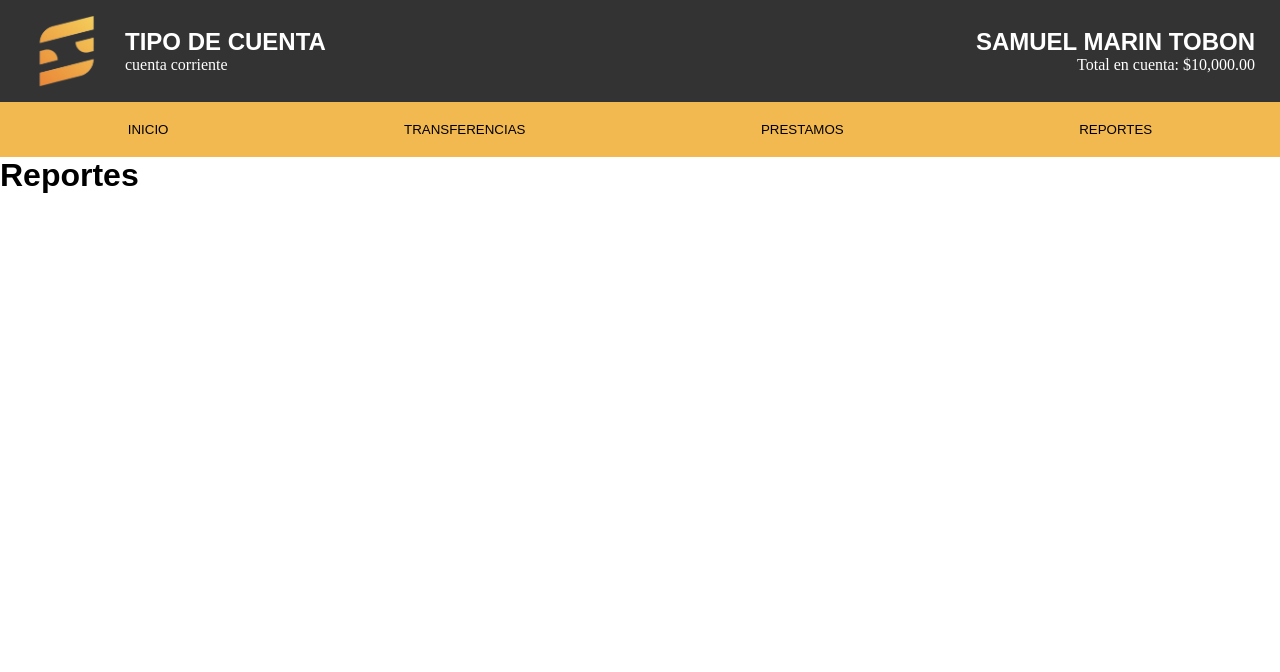
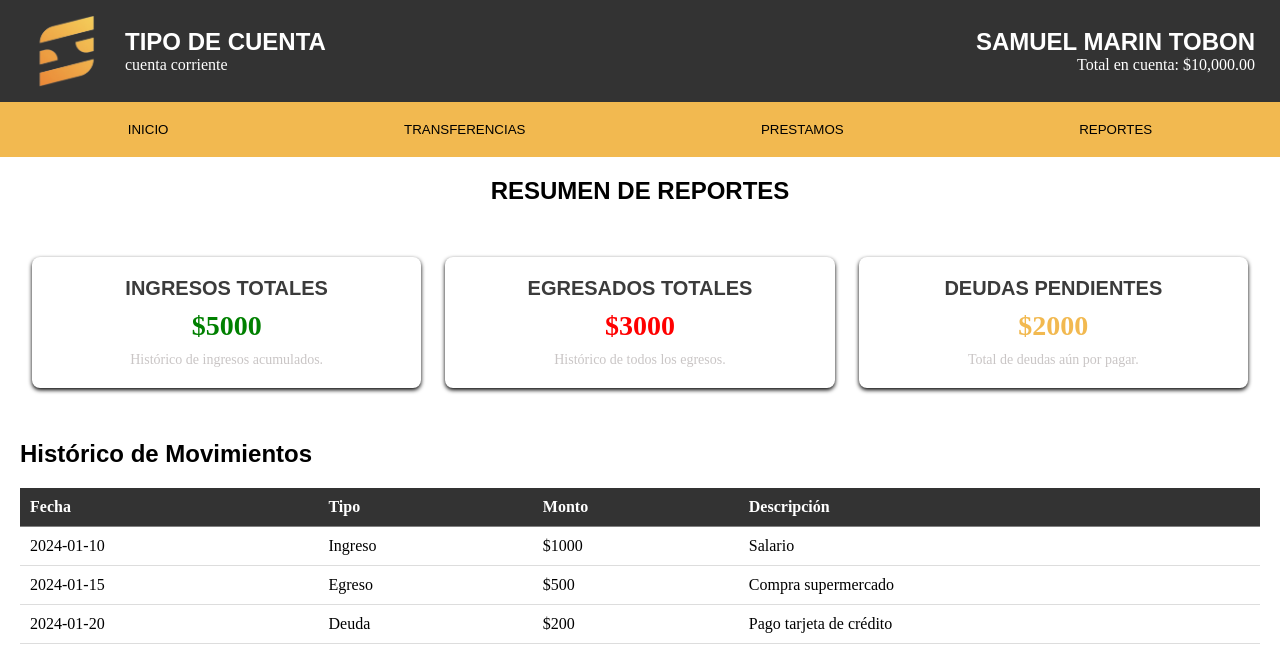
Before and after one commit to SamuelMarinTobon/ProyectoFinalWeb, a React (Vite) app: page /reportes in a window 1280 px wide. Shown: the top 672 px of the page. Built offline with nearby package versions, Linux system fonts and the light colour scheme.

Commit message:
agrego reportes

```diff
--- a/src/components/Ingreso/Ingreso.css
+++ b/src/components/Ingreso/Ingreso.css
@@ -1,15 +1,14 @@
-.principal{
+.principal {
   display: flex;
   width: 100%;
   height: 580px;
   text-align: center;
   justify-content: center;
   align-items: center;
-  background-color:rgb(242, 185, 80);
-
+  background-color: rgb(242, 185, 80);
 }
 
-.ContainerIngreso{
+.ContainerIngreso {
   display: flex;
   flex-direction: column;
   width: 30%;
@@ -17,36 +16,36 @@
   align-items: center;
   border-radius: 20px;
   background-color: white;
-
 }
-.logoIngreso{
+.logoIngreso {
   margin-top: 30px;
   display: flex;
   width: 120px;
   height: aut;
 }
-.EstebanquitoIngreso{
+.EstebanquitoIngreso {
   color: black;
   font-family: Arial, Helvetica, sans-serif;
   font-weight: bold;
 }
 
-.InputIngreso{
+.InputIngreso {
   height: 30px;
   width: 65%;
   margin-bottom: 12px;
 }
 
-.EtiquetaInputIngreso{
+.EtiquetaInputIngreso {
   display: flex;
   width: 20%;
   justify-content: end;
   font-family: Arial;
 }
-.BotonIngresara{
+.BotonIngresara {
   height: 33px;
   width: 67%;
   background-color: rgb(242, 185, 80);
   font-size: 15px;
   font-weight: bold;
+  margin-bottom: 10px;
 }
--- a/src/components/Ingreso/Ingreso.jsx
+++ b/src/components/Ingreso/Ingreso.jsx
@@ -1,10 +1,10 @@
 import React from 'react';
+import { useNavigate } from 'react-router';
 import logo from '../../assets/logo5.png';
 import './Ingreso.css';
-import { useNavigate } from 'react-router';
 
 export default function Ingreso() {
-   const navigate = useNavigate();
+  const navigate = useNavigate();
   return (
     <div className='principal'>
       <div className='ContainerIngreso'>
--- a/src/components/Registro/Registro.css
+++ b/src/components/Registro/Registro.css
@@ -46,23 +46,7 @@
     background-color: rgb(242, 185, 80);
     font-size: 15px;
     font-weight: bold;
-    border-radius: 5px; /* Bordes redondeados para el botón */
-    cursor: pointer; /* Cambia el cursor al pasar sobre el botón */
+    border-radius: 5px;
+    cursor: pointer;
+    margin-bottom: 10px;
   }
-
-  .BotonRegistrar:hover {
-    background-color: rgb(220, 165, 70);
-  }
-
-  p {
-    margin-top: 15px; /* Espaciado superior para el párrafo */
-  }
-
-  a {
-    color: rgb(242, 185, 80); /* Color del enlace */
-    text-decoration: none; /* Sin subrayado */
-  }
-
-  a:hover {
-    text-decoration: underline; /* Subrayado al pasar el mouse */
-  }
--- a/src/components/Registro/Registro.jsx
+++ b/src/components/Registro/Registro.jsx
@@ -1,7 +1,7 @@
 import React from 'react';
+import { useNavigate } from 'react-router';
 import logo from '../../assets/logo5.png';
 import './Registro.css';
-import { useNavigate } from 'react-router';
 export default function Registro() {
   const navigate = useNavigate();
   return (
--- a/src/components/Reportes/Reportes.css
+++ b/src/components/Reportes/Reportes.css
@@ -0,0 +1,84 @@
+
+.principalResportes {
+  width: 100%;
+  padding: 20px;
+}
+
+.tituloResumen {
+  text-align: center;
+  margin-bottom: 40px;
+  color: black;
+  font-size: 24px;
+}
+
+.contenedorDeResumenes {
+  display: flex;
+  justify-content: space-between;
+  margin-bottom: 40px;
+}
+
+.contenedorResumen {
+  flex: 1;
+  padding: 20px;
+  border-radius: 8px;
+  box-shadow: 0 2px 4px;
+  text-align: center;
+  margin: 12px;
+}
+
+.textoResumen {
+  font-size: 20px;
+  margin-bottom: 10px;
+  color: rgb(59, 59, 59);
+}
+
+.textoingresos {
+  font-size: 28px;
+  font-weight: bold;
+  margin-bottom: 10px;
+  color: green;
+}
+
+.textoEgresos {
+  font-size: 28px;
+  font-weight: bold;
+  margin-bottom: 10px;
+  color: red;
+}
+
+.textoDeudads {
+  font-size: 28px;
+  font-weight: bold;
+  margin-bottom: 10px;
+  color: rgb(242, 185, 80)
+}
+
+.textoDescripcionResumen {
+  font-size: 14px;
+  color: #c9c5c5;
+}
+
+.tituloHistorico {
+  font-size: 24px;
+  margin-bottom: 20px;
+  color: black;
+}
+
+.tablaHistorico {
+  width: 100%;
+  border-collapse: collapse;
+  margin-bottom: 40px;
+  text-align: left;
+}
+
+.tablaHistorico th {
+  padding: 10px;
+  background-color: #333;
+  color: white;
+  border-bottom: 1px solid gray;
+
+}
+.tablaHistorico td {
+  padding: 10px;
+  border-bottom: 1px solid #ddd;
+}
--- a/src/components/Reportes/Reportes.jsx
+++ b/src/components/Reportes/Reportes.jsx
@@ -1,13 +1,69 @@
 import React from 'react';
 import TopContainer from '../ContenedorSuperior/ContenedorSup';
+import './Reportes.css';
 
 const Reportes = () => {
+  const ingresosTotales = 5000;
+  const egresosTotales = 3000;
+  const deudasPendientes = 2000;
+
+  const movimientos = [
+    { fecha: '2024-01-10', tipo: 'Ingreso', monto: 1000, descripcion: 'Salario' },
+    { fecha: '2024-01-15', tipo: 'Egreso', monto: 500, descripcion: 'Compra supermercado' },
+    { fecha: '2024-01-20', tipo: 'Deuda', monto: 200, descripcion: 'Pago tarjeta de crédito' },
+    // Más movimientos...
+  ];
   return (
     <div>
       <TopContainer />
-      <h1>Reportes</h1>
+      <div className='principalResportes'>
+        <h1 className='tituloResumen'>RESUMEN DE REPORTES</h1>
+
+        <div className='contenedorDeResumenes'>
+          <div className='contenedorResumen'>
+            <h2 className='textoResumen'>INGRESOS TOTALES</h2>
+            <p className='textoingresos'>${ingresosTotales}</p>
+            <p className='textoDescripcionResumen'>Histórico de ingresos acumulados.</p>
+          </div>
+          <div className='contenedorResumen'>
+            <h2 className='textoResumen'>EGRESADOS TOTALES</h2>
+            <p className='textoEgresos'>${egresosTotales}</p>
+            <p className='textoDescripcionResumen'>Histórico de todos los egresos.</p>
+          </div>
+          <div className='contenedorResumen'>
+            <h2 className='textoResumen'>DEUDAS PENDIENTES</h2>
+            <p className='textoDeudads'>${deudasPendientes}</p>
+            <p className='textoDescripcionResumen'>Total de deudas aún por pagar.</p>
+          </div>
+        </div>
+
+        <h2 className='tituloHistorico'>Histórico de Movimientos</h2>
+        <table className='tablaHistorico'>
+          <thead>
+            <tr>
+              <th>Fecha</th>
+              <th>Tipo</th>
+              <th>Monto</th>
+              <th>Descripción</th>
+            </tr>
+          </thead>
+          <tbody>
+            {movimientos.map((data, index) => (
+              <tr key={index}>
+                <td>{data.fecha}</td>
+                <td>{data.tipo}</td>
+                <td>${data.monto}</td>
+                <td>{data.descripcion}</td>
+              </tr>
+            ))}
+          </tbody>
+        </table>
+      </div>
     </div>
   );
 };
 
+
+
+
 export default Reportes;
```
Lines whose indentation alone changed are shown as unchanged.
